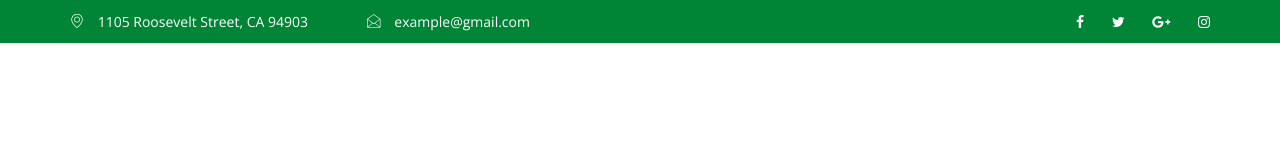
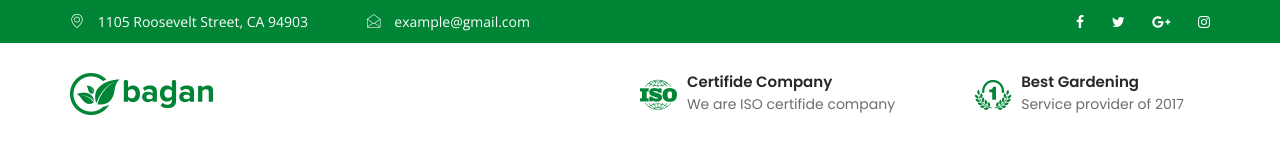
Before and after one commit to taniasultana-dev/bagan-html, a website: page index.html in a window 1280 px wide. Drawn offline with nearby package versions, Linux system fonts and the light colour scheme.

Commit message:
header middle done

```diff
--- a/index.html
+++ b/index.html
@@ -17,6 +17,7 @@
 <body>
 
     <header id="header">
+        <!-- header top start -->
         <div class="header-top">
             <div class="container">
                 <div class="row">
@@ -38,7 +39,7 @@
                         </ul>
                     </div>
                     <!-- for social media -->
-                    <div class="col">
+                    <div class="col align-right">
                         <div class="social-media">
                             <a href="https://www.facebook.com/" target="_blank">
                                 <i class="fa fa-facebook-f"></i>
@@ -57,6 +58,40 @@
                 </div>
             </div>
         </div>
+
+        <!-- header middle start -->
+        <div class="header-middle">
+            <div class="container">
+              <div class="row">
+                <div class="col-6">
+                  <a href="#" class="logo">
+                    <img src="./images/logo.png" alt="site logo">
+                  </a>
+                </div>
+                <div class="col-3">
+                  <!-- icon box -->
+                  <div class="icon-box">
+                    <div class="icon"><i class="icon-iso"></i></div>
+                    <div class="content">
+                      <h3>Certifide Company</h3>
+                      <p>We are ISO certifide company </p>
+                    </div>
+                  </div>
+
+                </div>
+                <div class="col-3">
+                  <!-- icon box -->
+                  <div class="icon-box pl-50">
+                    <div class="icon"><i class="icon-number_1"></i></div>
+                    <div class="content">
+                      <h3>Best Gardening</h3>
+                      <p>Service provider of 2017</p>
+                    </div>
+                  </div>
+                </div>
+              </div>
+            </div>
+        </div>
     </header>
 
     <section>
--- a/sass/layouts/_header.scss
+++ b/sass/layouts/_header.scss
@@ -35,4 +35,8 @@
         }
 
     }
+
+    .header-middle {
+        padding: 30px 0;
+    }
 }
--- /dev/null
+++ b/sass/layouts/_icon-box.scss
@@ -0,0 +1,25 @@
+.icon-box {
+    display: flex;
+    align-items: center;
+    column-gap: 10px;
+
+    i {
+        font-size: 30px;
+        color: $primary;
+    }
+
+    h3 {
+        font-size: 15px;
+        font-family: $primary-font;
+        font-weight: 600;
+        color: $heading;
+        line-height: 18px;
+    }
+
+    p {
+        color: $text;
+        font-size: 14px;
+        line-height: 26px;
+        font-family: $primary-font
+    }
+}
--- a/sass/master.scss
+++ b/sass/master.scss
@@ -2,3 +2,4 @@
 @import './utils/common';
 
 @import './layouts/header';
+@import './layouts/icon-box';
--- a/sass/utils/_common.scss
+++ b/sass/utils/_common.scss
@@ -19,5 +19,41 @@ ul, ol, li {
 
 .row {
     display: flex;
-    justify-content: space-between;
 }
+
+.align-right {
+    text-align: right;
+}
+
+.col {
+    flex-grow: 1;
+    width: 100%;
+}
+
+.col-3 {
+    flex-basis: 25%;
+}
+
+.col-6 {
+    flex-basis: 50%;
+}
+
+.pl-10 {
+    padding-left: 10px;
+}
+
+.pl-20 {
+    padding-left: 20px;
+}
+
+.pl-30 {
+    padding-left: 20px;
+}
+
+.pl-40 {
+    padding-left: 40px;
+}
+
+.pl-50 {
+    padding-left: 50px;
+}
```
Also changed, not shown: css/master.css, images/logo.png (added), 1 other file.
